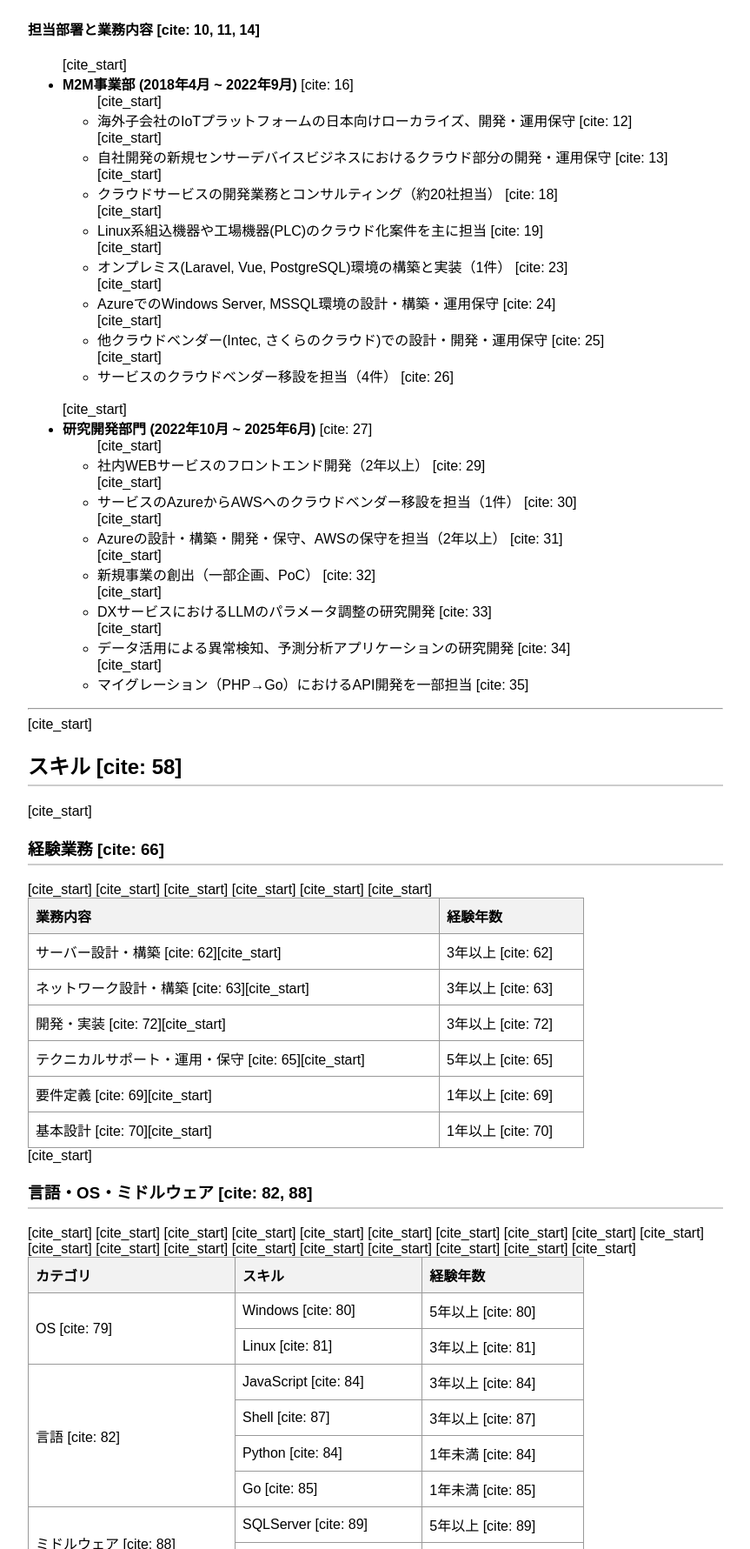
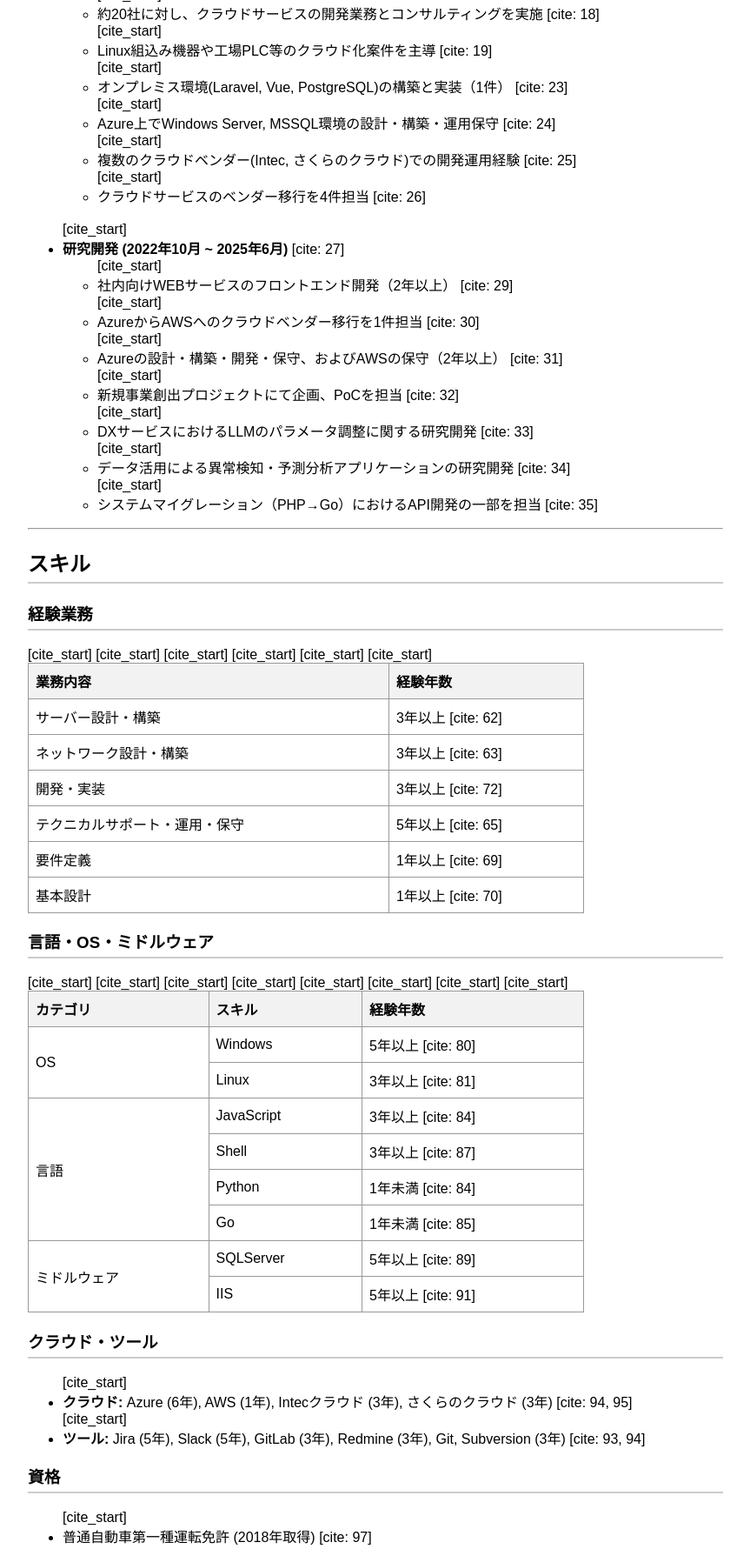
Before and after one commit to susumu-saito/profile, a plain HTML site: page index.html in a window 1280 px wide. Shown: the part 725-2506 px from the top of the page at 87% size, without its empty margins (208-1071 px from the left). Drawn offline with Linux system fonts and the light colour scheme.

Commit message:
Update index.html
fixed 文章を修正

```diff
--- a/index.html
+++ b/index.html
@@ -22,7 +22,7 @@
 
     <header>
         <h1>斉藤 進 (Saito Susumu) のホームページ</h1>
-        [cite_start]<p style="text-align: right;">更新日: 2025年08月25日 [cite: 3]</p>
+        <p style="text-align: right;">更新日: 2025年08月25日</p>
         <div class="header-nav">
             <a href="#profile">プロフィール</a> |
             <a href="#experience">職務経歴</a> |
@@ -34,45 +34,45 @@
     <hr>
 
     <section id="profile">
-        [cite_start]<h2>プロフィール [cite: 2]</h2>
+        <h2>プロフィール</h2>
         <p>
-            [cite_start]専門学校卒業後、サン電子株式会社にて約7年間、IoTや新規事業におけるクラウドサービスの開発・運用に従事しました。 [cite: 4]<br>
-            [cite_start]特にAzureやAWSといったクラウドプラットフォーム上でのシステム設計・構築・運用に強みがあります。 [cite: 4]<br>
-            [cite_start]顧客ヒアリングから要件定義、設計、開発、運用保守まで一貫して携わり、プロジェクトを推進するスキルを習得。 [cite: 4]<br>
-            [cite_start]また、複数回のクラウドベンダー移行も担当し、幅広い技術と知見を培ってきました。 [cite: 4]
+            専門学校ではロボット工学専攻でモーターの制御だったり機械電子の設計等を学んでいました。<br>
+            卒業後、７年ほどIOTデバイスの開発（組込み）やそのデバイスを一元管理するIoTプラットフォームの開発、それらの基盤となるクラウド環境の構築運用をしてきました。<br>
+            プラットフォームはIoTデバイス以外にもキーエンスや三菱電機社製の制御装置等も管理制御することができたのでその導入や開発運用も行っていました。<br>
+            クラウドの部分では設計構築開発運用保守等やっていてクラウドベンダーの移行等も携わりました。<br>
+            近年は研究開発部署で新規創出案件やAI系のPoCの開発、社内委託等の開発を行ってきました。
         </p>
     </section>
 
     <hr>
 
     <section id="experience">
-        [cite_start]<h2>職務経歴 [cite: 5]</h2>
-        [cite_start]<h3>サン電子株式会社 (2018年4月 ~ 2025年6月) [cite: 6]</h3>
+        <h2>職務経歴 (2018年4月 ~ 2025年6月)</h2>
 
-        [cite_start]<h4>担当部署と業務内容 [cite: 10, 11, 14]</h4>
+        <h3>主な業務実績</h3>
         <ul>
-            [cite_start]<li><b>M2M事業部 (2018年4月 ~ 2022年9月)</b> [cite: 16]
+            [cite_start]<li><b>IoT・通信機器開発 (2018年4月 ~ 2022年9月)</b> [cite: 16]
                 <ul>
-                    [cite_start]<li>海外子会社のIoTプラットフォームの日本向けローカライズ、開発・運用保守 [cite: 12]</li>
-                    [cite_start]<li>自社開発の新規センサーデバイスビジネスにおけるクラウド部分の開発・運用保守 [cite: 13]</li>
-                    [cite_start]<li>クラウドサービスの開発業務とコンサルティング（約20社担当） [cite: 18]</li>
-                    [cite_start]<li>Linux系組込機器や工場機器(PLC)のクラウド化案件を主に担当 [cite: 19]</li>
-                    [cite_start]<li>オンプレミス(Laravel, Vue, PostgreSQL)環境の構築と実装（1件） [cite: 23]</li>
-                    [cite_start]<li>AzureでのWindows Server, MSSQL環境の設計・構築・運用保守 [cite: 24]</li>
-                    [cite_start]<li>他クラウドベンダー(Intec, さくらのクラウド)での設計・開発・運用保守 [cite: 25]</li>
-                    [cite_start]<li>サービスのクラウドベンダー移設を担当（4件） [cite: 26]</li>
+                    [cite_start]<li>海外製IoTプラットフォームの日本市場向けローカライズ、開発、運用保守を担当 [cite: 12]</li>
+                    [cite_start]<li>新規センサーデバイス事業におけるクラウド基盤の開発・運用保守 [cite: 13]</li>
+                    [cite_start]<li>約20社に対し、クラウドサービスの開発業務とコンサルティングを実施 [cite: 18]</li>
+                    [cite_start]<li>Linux組込み機器や工場PLC等のクラウド化案件を主導 [cite: 19]</li>
+                    [cite_start]<li>オンプレミス環境(Laravel, Vue, PostgreSQL)の構築と実装（1件） [cite: 23]</li>
+                    [cite_start]<li>Azure上でWindows Server, MSSQL環境の設計・構築・運用保守 [cite: 24]</li>
+                    [cite_start]<li>複数のクラウドベンダー(Intec, さくらのクラウド)での開発運用経験 [cite: 25]</li>
+                    [cite_start]<li>クラウドサービスのベンダー移行を4件担当 [cite: 26]</li>
                 </ul>
             </li>
             <br>
-            [cite_start]<li><b>研究開発部門 (2022年10月 ~ 2025年6月)</b> [cite: 27]
+            [cite_start]<li><b>研究開発 (2022年10月 ~ 2025年6月)</b> [cite: 27]
                 <ul>
-                    [cite_start]<li>社内WEBサービスのフロントエンド開発（2年以上） [cite: 29]</li>
-                    [cite_start]<li>サービスのAzureからAWSへのクラウドベンダー移設を担当（1件） [cite: 30]</li>
-                    [cite_start]<li>Azureの設計・構築・開発・保守、AWSの保守を担当（2年以上） [cite: 31]</li>
-                    [cite_start]<li>新規事業の創出（一部企画、PoC） [cite: 32]</li>
-                    [cite_start]<li>DXサービスにおけるLLMのパラメータ調整の研究開発 [cite: 33]</li>
-                    [cite_start]<li>データ活用による異常検知、予測分析アプリケーションの研究開発 [cite: 34]</li>
-                    [cite_start]<li>マイグレーション（PHP→Go）におけるAPI開発を一部担当 [cite: 35]</li>
+                    [cite_start]<li>社内向けWEBサービスのフロントエンド開発（2年以上） [cite: 29]</li>
+                    [cite_start]<li>AzureからAWSへのクラウドベンダー移行を1件担当 [cite: 30]</li>
+                    [cite_start]<li>Azureの設計・構築・開発・保守、およびAWSの保守（2年以上） [cite: 31]</li>
+                    [cite_start]<li>新規事業創出プロジェクトにて企画、PoCを担当 [cite: 32]</li>
+                    [cite_start]<li>DXサービスにおけるLLMのパラメータ調整に関する研究開発 [cite: 33]</li>
+                    [cite_start]<li>データ活用による異常検知・予測分析アプリケーションの研究開発 [cite: 34]</li>
+                    [cite_start]<li>システムマイグレーション（PHP→Go）におけるAPI開発の一部を担当 [cite: 35]</li>
                 </ul>
             </li>
         </ul>
@@ -81,66 +81,66 @@
     <hr>
 
     <section id="skills">
-        [cite_start]<h2>スキル [cite: 58]</h2>
+        <h2>スキル</h2>
 
-        [cite_start]<h3>経験業務 [cite: 66]</h3>
+        <h3>経験業務</h3>
         <table>
             <tr><th>業務内容</th><th>経験年数</th></tr>
-            [cite_start]<tr><td>サーバー設計・構築 [cite: 62][cite_start]</td><td>3年以上 [cite: 62]</td></tr>
-            [cite_start]<tr><td>ネットワーク設計・構築 [cite: 63][cite_start]</td><td>3年以上 [cite: 63]</td></tr>
-            [cite_start]<tr><td>開発・実装 [cite: 72][cite_start]</td><td>3年以上 [cite: 72]</td></tr>
-            [cite_start]<tr><td>テクニカルサポート・運用・保守 [cite: 65][cite_start]</td><td>5年以上 [cite: 65]</td></tr>
-            [cite_start]<tr><td>要件定義 [cite: 69][cite_start]</td><td>1年以上 [cite: 69]</td></tr>
-            [cite_start]<tr><td>基本設計 [cite: 70][cite_start]</td><td>1年以上 [cite: 70]</td></tr>
+            [cite_start]<tr><td>サーバー設計・構築</td><td>3年以上 [cite: 62]</td></tr>
+            [cite_start]<tr><td>ネットワーク設計・構築</td><td>3年以上 [cite: 63]</td></tr>
+            [cite_start]<tr><td>開発・実装</td><td>3年以上 [cite: 72]</td></tr>
+            [cite_start]<tr><td>テクニカルサポート・運用・保守</td><td>5年以上 [cite: 65]</td></tr>
+            [cite_start]<tr><td>要件定義</td><td>1年以上 [cite: 69]</td></tr>
+            [cite_start]<tr><td>基本設計</td><td>1年以上 [cite: 70]</td></tr>
         </table>
 
-        [cite_start]<h3>言語・OS・ミドルウェア [cite: 82, 88]</h3>
+        <h3>言語・OS・ミドルウェア</h3>
         <table>
             <tr><th>カテゴリ</th><th>スキル</th><th>経験年数</th></tr>
             <tr>
-                [cite_start]<td rowspan="2">OS [cite: 79]</td>
-                [cite_start]<td>Windows [cite: 80]</td>
+                <td rowspan="2">OS</td>
+                <td>Windows</td>
                 [cite_start]<td>5年以上 [cite: 80]</td>
             </tr>
             <tr>
-                [cite_start]<td>Linux [cite: 81]</td>
+                <td>Linux</td>
                 [cite_start]<td>3年以上 [cite: 81]</td>
             </tr>
             <tr>
-                [cite_start]<td rowspan="4">言語 [cite: 82]</td>
-                [cite_start]<td>JavaScript [cite: 84]</td>
+                <td rowspan="4">言語</td>
+                <td>JavaScript</td>
                 [cite_start]<td>3年以上 [cite: 84]</td>
             </tr>
             <tr>
-                [cite_start]<td>Shell [cite: 87]</td>
+                <td>Shell</td>
                 [cite_start]<td>3年以上 [cite: 87]</td>
             </tr>
             <tr>
-                [cite_start]<td>Python [cite: 84]</td>
+                <td>Python</td>
                 [cite_start]<td>1年未満 [cite: 84]</td>
             </tr>
              <tr>
-                [cite_start]<td>Go [cite: 85]</td>
+                <td>Go</td>
                 [cite_start]<td>1年未満 [cite: 85]</td>
             </tr>
             <tr>
-                [cite_start]<td rowspan="2">ミドルウェア [cite: 88]</td>
-                [cite_start]<td>SQLServer [cite: 89]</td>
+                <td rowspan="2">ミドルウェア</td>
+                <td>SQLServer</td>
                 [cite_start]<td>5年以上 [cite: 89]</td>
             </tr>
             <tr>
-                [cite_start]<td>IIS [cite: 91]</td>
+                <td>IIS</td>
                 [cite_start]<td>5年以上 [cite: 91]</td>
             </tr>
         </table>
 
-        [cite_start]<h3>クラウド・ツール [cite: 92]</h3>
+        <h3>クラウド・ツール</h3>
         <ul>
-            [cite_start]<li><b>クラウド:</b> Azure (6年) [cite: 94][cite_start], AWS (1年) [cite: 94][cite_start], Intecクラウド (3年) [cite: 94][cite_start], さくらのクラウド (3年) [cite: 95]</li>
-            [cite_start]<li><b>ツール:</b> Jira (5年) [cite: 94][cite_start], Slack (5年) [cite: 93][cite_start], GitLab (3年) [cite: 93][cite_start], Redmine (3年) [cite: 93][cite_start], Git [cite: 93][cite_start], Subversion (3年) [cite: 93]</li>
+            [cite_start]<li><b>クラウド:</b> Azure (6年), AWS (1年), Intecクラウド (3年), さくらのクラウド (3年) [cite: 94, 95]</li>
+            [cite_start]<li><b>ツール:</b> Jira (5年), Slack (5年), GitLab (3年), Redmine (3年), Git, Subversion (3年) [cite: 93, 94]</li>
         </ul>
 
-        [cite_start]<h3>資格 [cite: 96]</h3>
+        <h3>資格</h3>
         <ul>
             [cite_start]<li>普通自動車第一種運転免許 (2018年取得) [cite: 97]</li>
         </ul>
@@ -150,8 +150,8 @@
     <hr>
 
     <section id="pr">
-        [cite_start]<h2>自己PR [cite: 98]</h2>
-        [cite_start]<h3>クラウドを中心とした開発・運用の幅広い経験 [cite: 99]</h3>
+        <h2>自己PR</h2>
+        <h3>クラウドを中心とした開発・運用の幅広い経験</h3>
         <p>
             [cite_start]前職ではクラウド環境における組込みシステム開発、フロントエンド開発、AI・機械学習を活用した新規サービス開発など、幅広い経験を有しており、特にAzureやAWSといったクラウドプラットフォーム上でのシステム設計・構築・運用に精通しています。 [cite: 100]<br>
             [cite_start]複雑なシステムのクラウド移行や、大規模なデータ処理基盤の構築など、多岐にわたるプロジェクトを経験し、クラウド技術に関する深い知見を蓄積してきました。 [cite: 100]
```
